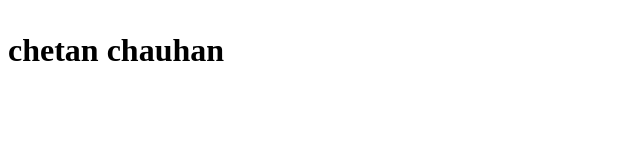
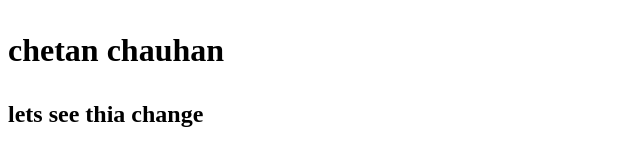
Before and after one commit to ChetanChauhan07/new-demo, a plain HTML site: page index.html in a window 1280 px wide. Shown: the whole page, without its empty margins (0-640 px from the left). Drawn offline with Linux system fonts and the light colour scheme.

Commit message:
changes came afer

```diff
--- a/index.html
+++ b/index.html
@@ -8,6 +8,10 @@
 <body>
     <h1>
         <p>chetan chauhan</p>
+
+    <h2>
+        lets see thia change
+    </h2>
     </h1>
 </body>
 </html>
```
